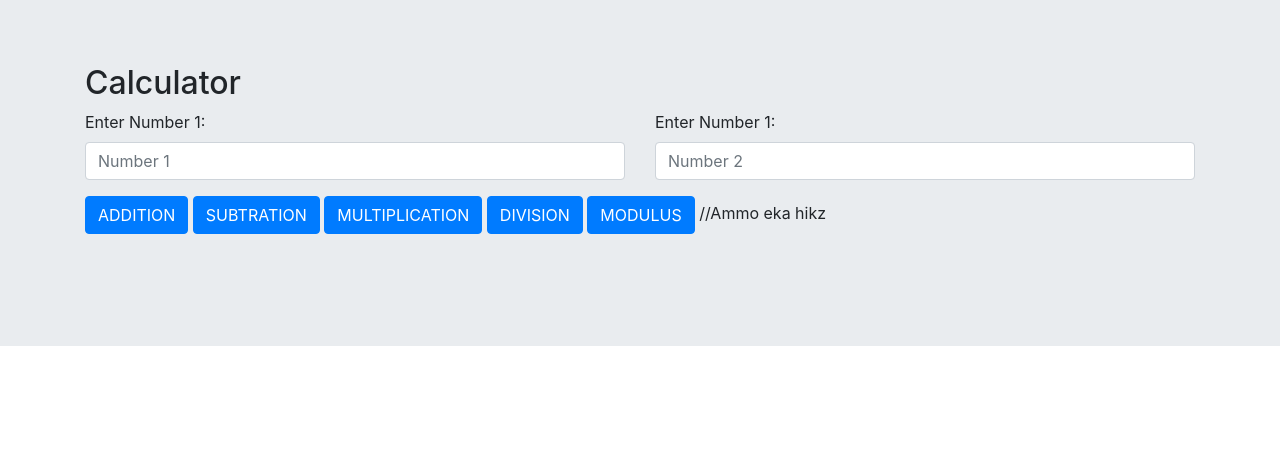
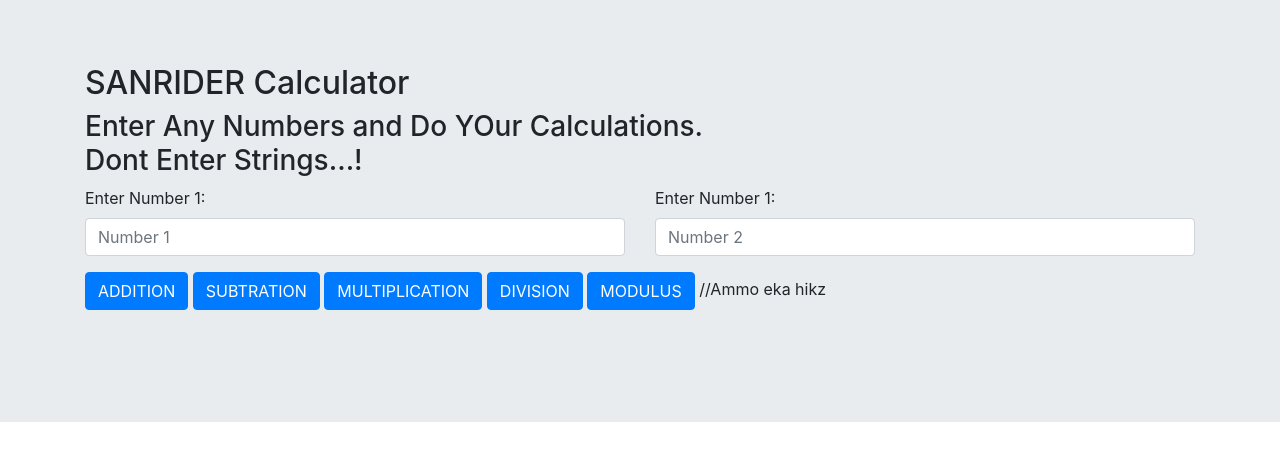
Before and after one commit to SandaruwanSan/First-code, a plain HTML site: page index.html in a window 1280 px wide. Drawn offline with nearby package versions, Linux system fonts and the light colour scheme.

Commit message:
Update index.html

```diff
--- a/index.html
+++ b/index.html
@@ -48,7 +48,8 @@
 
 	<div class="jumbotron jumbotron-fluid">
 		<div class="container">
-			<h2> Calculator </h2>
+			<h2>SANRIDER Calculator </h2>
+			<h3>Enter Any Numbers and Do YOur Calculations.<br> Dont Enter Strings...!</h3>
 			<div class="row">
 				<div class="col">
 					<label for="txtNum1">Enter Number 1:</label>
```
